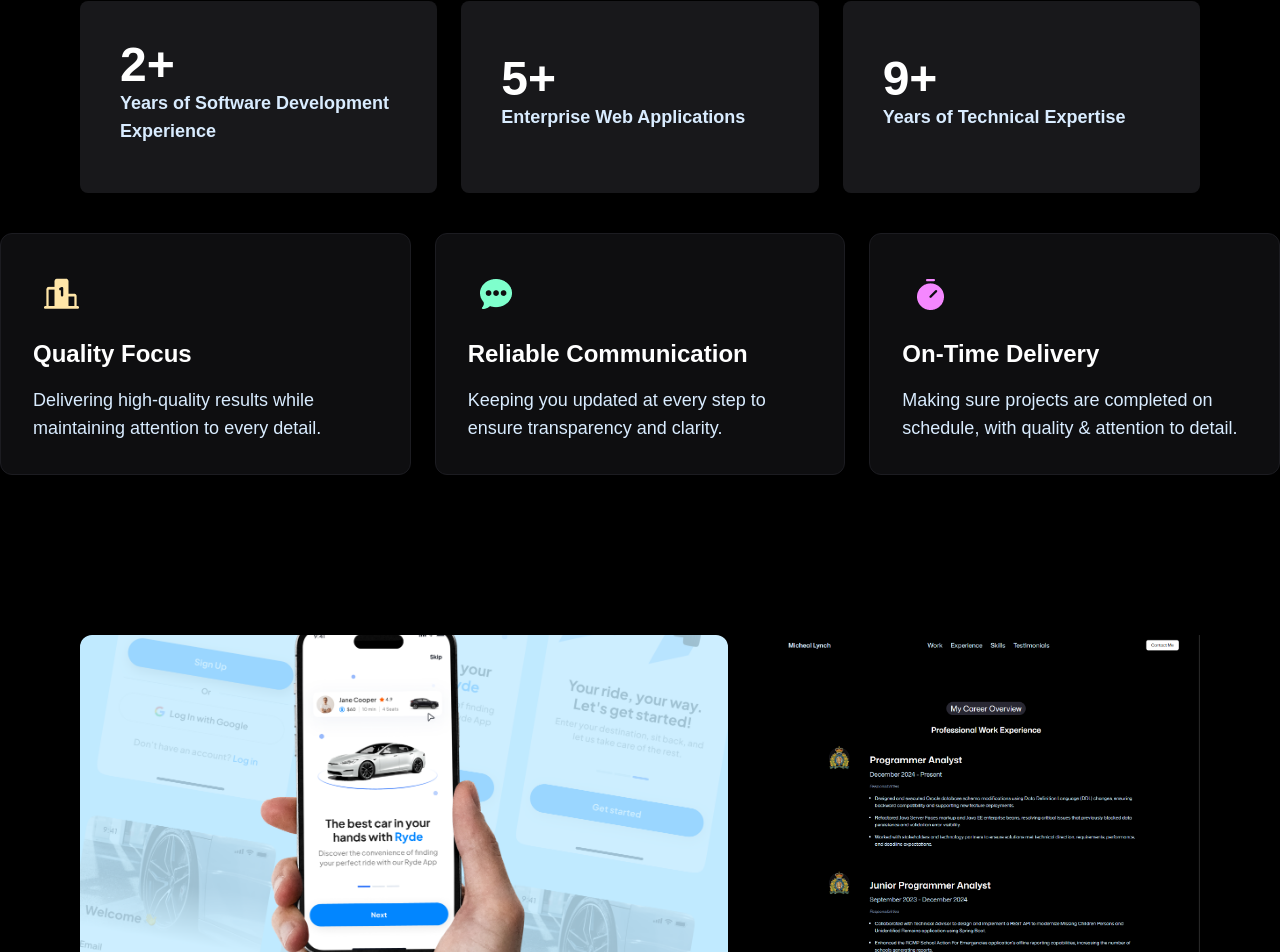
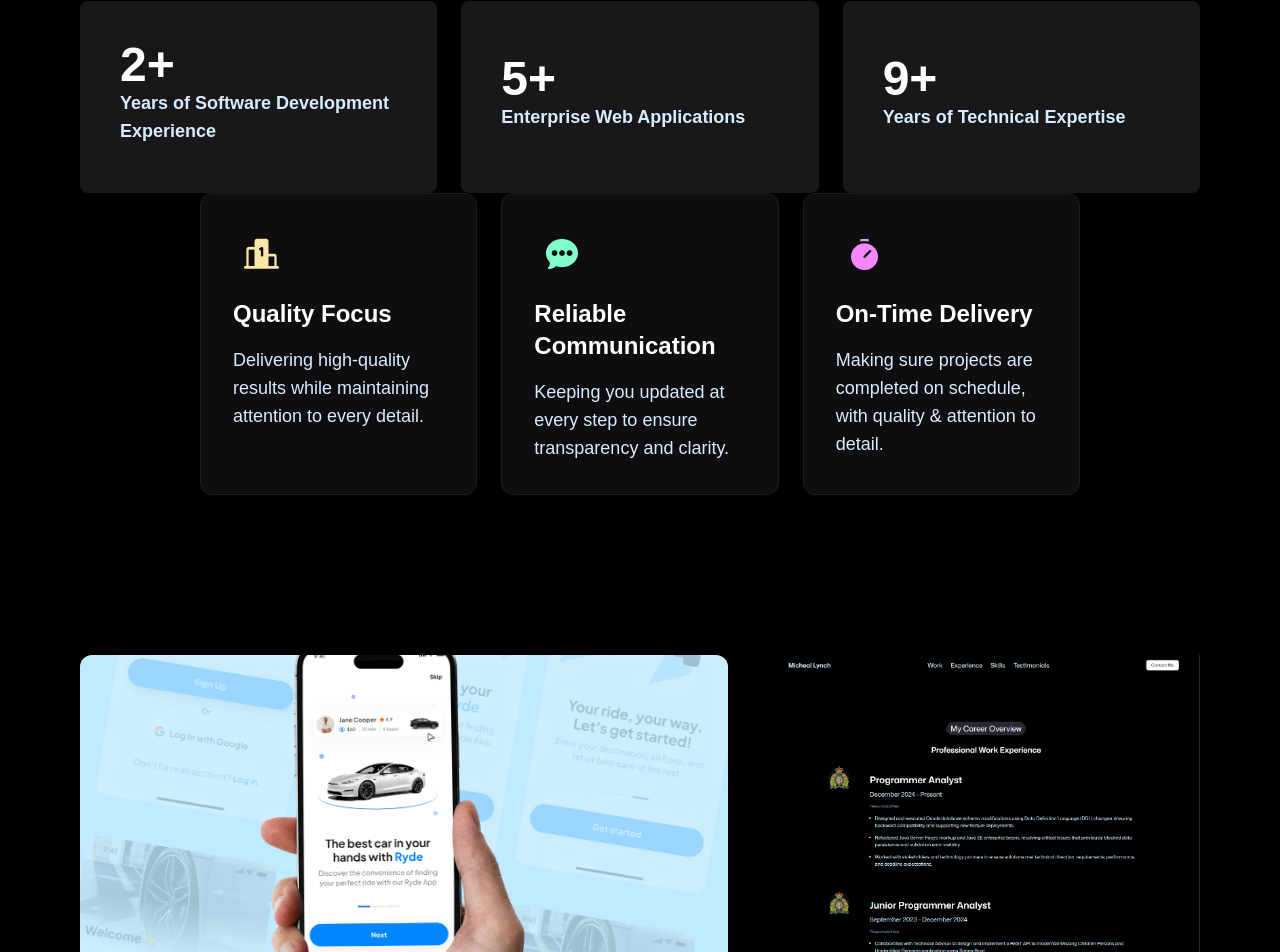
Before and after one commit to m-lynch91/mjl_portfolio, a React (Vite) app: page / in a window 1280 px wide. Shown: the part 879-1831 px from the top of the page. Built offline with nearby package versions, Linux system fonts and the light colour scheme; a web font is replaced by a local one.

Commit message:
modifying style

```diff
--- a/src/sections/FeatureCards.tsx
+++ b/src/sections/FeatureCards.tsx
@@ -1,23 +1,26 @@
 import { abilities } from "../constants";
 
-/**
- * A component to highlight the top strengths as a developer. Each card acts as a
- * compact summary of each of a developers core competancies.
- */
 const FeatureCards = () => {
   return (
-    <div className="w-full padding-g-lg pt-10">
+    <div className="relative overflow-hidden">
+      <div className="px-50 pt">
         <div className="mx-auto grid-3-cols">
           {/* TODO: go in and change the constants values to something more suitable to you */}
           {abilities.map((item) => (
-          <div key={item.title} className="card-border rounded-xl p-8 flex flex-col gap-4">
+            <div
+              key={item.title}
+              className="card-border rounded-xl p-8 flex flex-col gap-4"
+            >
               <div className="size-14 flex items-center justify-center rounded-full">
-                <img src={item.imgPath} alt={item.title}/>
+                <img src={item.imgPath} alt={item.title} />
               </div>
-            <h3 className="text-white text-2xl font-semibold">{item.title}</h3>
+              <h3 className="text-white text-2xl font-semibold">
+                {item.title}
+              </h3>
               <p className="text-white-50 text-lg">{item.desc}</p>
             </div>
           ))}
+        </div>
       </div>
     </div>
   );
--- a/src/sections/Showcase.tsx
+++ b/src/sections/Showcase.tsx
@@ -44,8 +44,8 @@ const Showcase = () => {
   }, []);
 
   return (
-    <section id="work" ref={sectionRef} className="app-showcase">
-      <div className="w-full">
+    <section id="work" ref={sectionRef} className="relative overflow-hidden">
+      <div className="app-showcase scroll-px-0.5">
         <div className="showcaselayout">
           {/** LEFT */}
           <div className="first-project-wrapper" ref={project1Ref}>
@@ -68,8 +68,6 @@ const Showcase = () => {
                 <h2>Project 2 - Portfolio</h2>
               </div>
             </div>
-
-
           </div>
         </div>
       </div>
--- a/src/sections/TechStack.tsx
+++ b/src/sections/TechStack.tsx
@@ -14,7 +14,7 @@ const TechStack = () => {
                 key={icon.name}
                 className="card-border rounded-xl p-2 flex flex-col gap-4"
               >
-                <div className="p-6 shadow-white-50 shadow-lg rounded-xl hover:scale-105 ease-in duration-50">
+                <div className="p-6 shadow-gray-600 shadow-lg rounded-xl hover:scale-105 ease-in duration-450">
                   <div className="grid grid-cols-2 gap-4 justify-center items-center">
                     <div className="m-auto">
                       <img src={icon.imgPath} width={64} height={64} />
--- a/src/sections/Testimonials.tsx
+++ b/src/sections/Testimonials.tsx
@@ -8,7 +8,7 @@ const Testimonials = () => {
       <div className="w-full h-full md:px-10 px-5">
         <TitleHeader
           title="What People Say About Me?"
-          sub="Client Feedback Highlights"
+          sub="Team Highlights"
         />
 
         <div className="lg:columns-3 md:columns-2 columns-1 mt-16">
```
Lines whose indentation alone changed are shown as unchanged.
